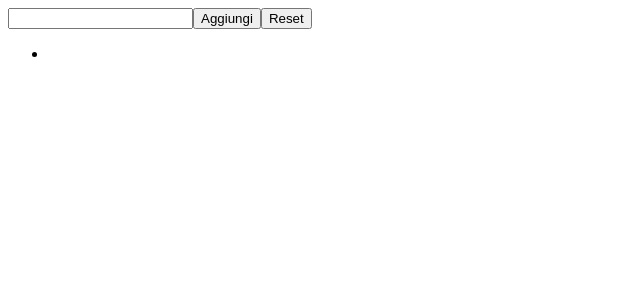
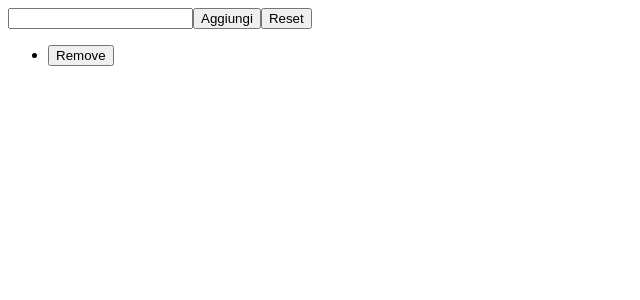
Before and after one commit to NDRXandrei/React-ex, a React (Create React App) app in the folder my-app/: page / in a window 1280 px wide. Both pictures are taken after a click on the button "Aggiungi". Shown: the top 300 px of the page, without its empty margins (0-640 px from the left). Built offline with nearby package versions, Linux system fonts and the light colour scheme.

Commit message:
aggiunto remove

```diff
--- a/my-app/src/TodoList.js
+++ b/my-app/src/TodoList.js
@@ -1,5 +1,4 @@
 import React from "react";
-
 export class TodoList extends React.Component {
   state = { item: [], inputs: "" };
 
@@ -16,9 +15,22 @@ export class TodoList extends React.Component {
 
   reset = (e) => {
     const arr = this.state.item;
-    for (let i = 1; i <= arr.length; i++) {
-      arr.pop();
+    for (let i = 0; i <= arr.length; i++) {
+      arr.splice(i);
+      this.setState({ item: arr });
+    }
+  };
+
+  remove = (e) => {
+    const arr = this.state.item;
+    const value = e.target.value;
+    const id = arr.indexOf(arr.find((id) => id === value));
+    console.log(id);
+    if (id === 0) {
       arr.shift();
+      this.setState({ item: arr });
+    } else {
+      arr.splice(id, id);
       this.setState({ item: arr });
     }
   };
@@ -26,7 +38,12 @@ export class TodoList extends React.Component {
   render() {
     const items = this.state.item;
     const lista = items.map((element) => (
-      <li key={element.toString()}>{element}</li>
+      <li key={element.toString()}>
+        {element}
+        <button onClick={this.remove} value={element}>
+          Remove
+        </button>
+      </li>
     ));
 
     return (
```
